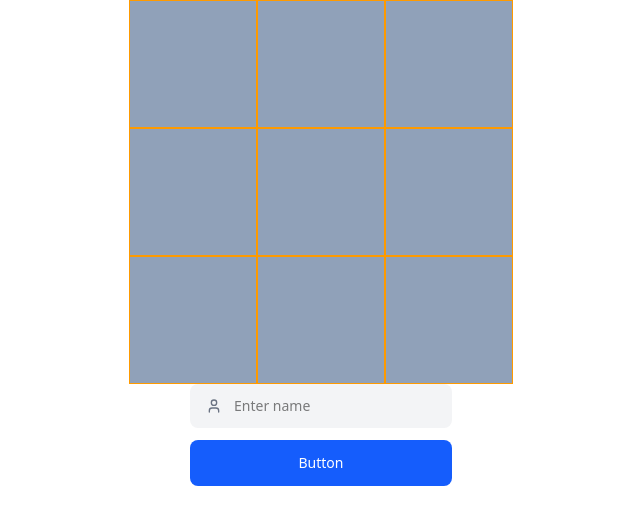
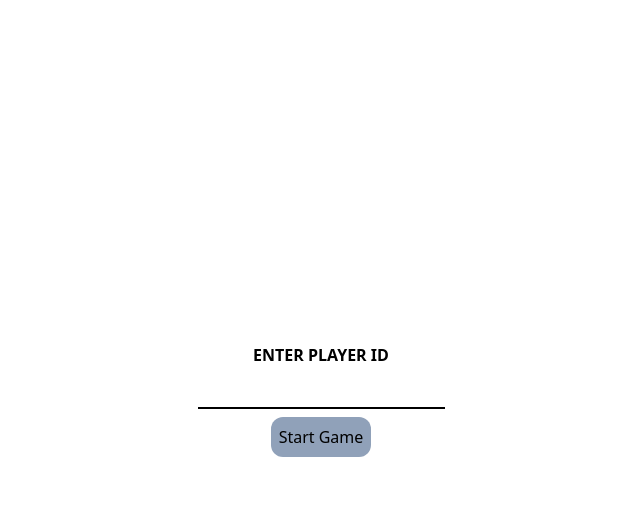
Before and after one commit to sujoygiri/tic-tac-toe-client, an Angular app: page / in a window 1280 px wide. Shown: the top 524 px of the page, without its empty margins (319-959 px from the left). Built offline with nearby package versions, Linux system fonts and the light colour scheme; no server answers.

Commit message:
added player id filed

```diff
--- a/src/app/app.routes.ts
+++ b/src/app/app.routes.ts
@@ -1,7 +1,9 @@
 import { Routes } from '@angular/router';
 import { HomeComponent } from './components/home/home.component';
+import { GameBoardComponent } from './components/game-board/game-board.component';
 
 export const routes: Routes = [
   { path: '', component: HomeComponent },
+  { path: 'game', component: GameBoardComponent },
   { path: '**', redirectTo: '', pathMatch: 'full' },
 ];
--- a/src/app/components/home/home.component.html
+++ b/src/app/components/home/home.component.html
@@ -1 +1,14 @@
-<app-game-board></app-game-board>
+<div class="w-svw h-svh flex items-center justify-center">
+    <div class="flex flex-col gap-2 items-center">
+        <div class="flex flex-col items-center">
+            <label for="player-id" class="uppercase font-bold">Enter player id</label>
+            <input type="text" name="player-id" id="player-id"
+                class="p-2 outline-0 border-0 border-b-2 focus:border-sky-500" [(ngModel)]="playerId">
+        </div>
+        <div class="flex">
+            <button
+                class="p-2 text-white bg-sky-500 rounded-xl cursor-pointer hover:bg-sky-600 disabled:bg-slate-400 disabled:text-black disabled:cursor-not-allowed"
+                [disabled]="!playerId.length">Start Game</button>
+        </div>
+    </div>
+</div>
--- a/src/app/components/home/home.component.ts
+++ b/src/app/components/home/home.component.ts
@@ -1,14 +1,15 @@
 import { Component } from '@angular/core';
-import { GameBoardComponent } from '../game-board/game-board.component';
 import socket from '../../socket-client';
+import { FormsModule } from '@angular/forms';
 
 @Component({
   selector: 'app-home',
-  imports: [GameBoardComponent],
+  imports: [FormsModule],
   templateUrl: './home.component.html',
   styleUrl: './home.component.css',
 })
 export class HomeComponent {
+  playerId: string = '';
   constructor() {
     socket.connect();
   }
```
